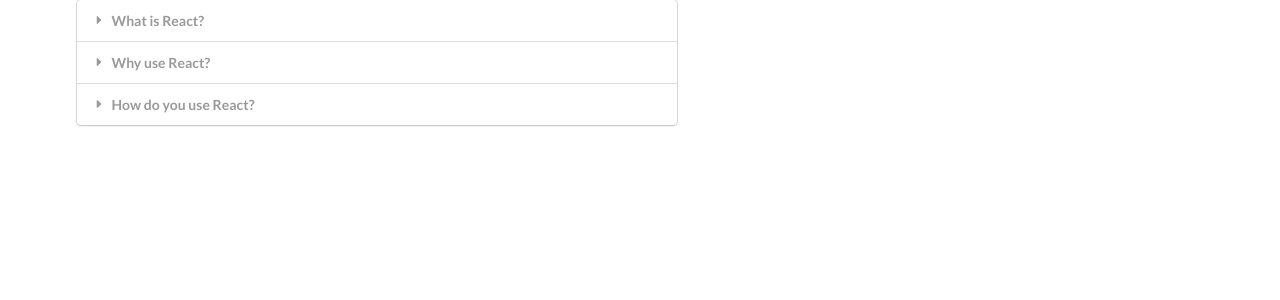
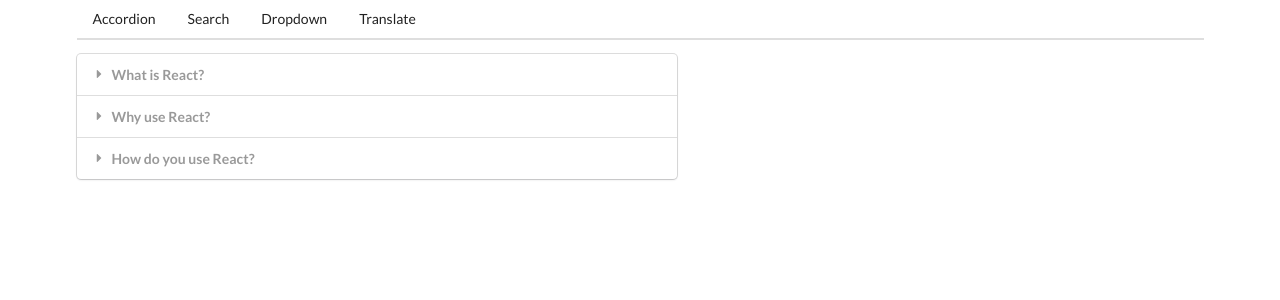
Before and after one commit to mxmitch/widgets, a React (Create React App) app: page / in a window 1280 px wide. Shown: the top 300 px of the page. Built offline with nearby package versions, Linux system fonts and the light colour scheme.

Commit message:
added header and link components

```diff
--- a/src/App.js
+++ b/src/App.js
@@ -4,6 +4,7 @@
 import Dropdown from "./components/Dropdown";
 import Translate from "./components/Translate";
 import Route from "./components/Route";
+import Header from "./components/Header";
 
 const options = [
   {
@@ -35,36 +36,13 @@
   }
 ];
 
-const showAccordion = () => {
-  if (window.location.pathname === "/") {
-    return <Accordion items={items} />;
-  }
-};
-
-const showList = () => {
-  if (window.location.pathname === "/list") {
-    return <Search />;
-  }
-};
-
-const showDropdown = () => {
-  if (window.location.pathname === "/dropdown") {
-    return <Dropdown />;
-  }
-};
-
-const showTranslate = () => {
-  if (window.location.pathname === "/translate") {
-    return <Translate />;
-  }
-};
-
 export default () => {
   const [selected, setSelected] = useState("");
 
   return (
     <div className="ui container">
       <div className="ui row">
+        <Header />
         <Route path="/">
           <Accordion items={items} />
         </Route>
--- /dev/null
+++ b/src/components/Header.js
@@ -0,0 +1,23 @@
+import React from "react";
+import Link from "./Link";
+
+const Header = () => {
+  return (
+    <div className="ui secondary pointing menu">
+      <Link href="/" className="item">
+        Accordion
+      </Link>
+      <Link href="/list" className="item">
+        Search
+      </Link>
+      <Link href="/dropdown" className="item">
+        Dropdown
+      </Link>
+      <Link href="/translate" className="item">
+        Translate
+      </Link>
+    </div>
+  );
+};
+
+export default Header;
--- /dev/null
+++ b/src/components/Link.js
@@ -0,0 +1,15 @@
+import React from "react";
+
+const Link = ({ className, href, children }) => {
+  const onClick = (event) => {
+    event.preventDefault();
+  };
+
+  return (
+    <a onClick={onClick} className={className} href={href}>
+      {children}
+    </a>
+  );
+};
+
+export default Link;
```
